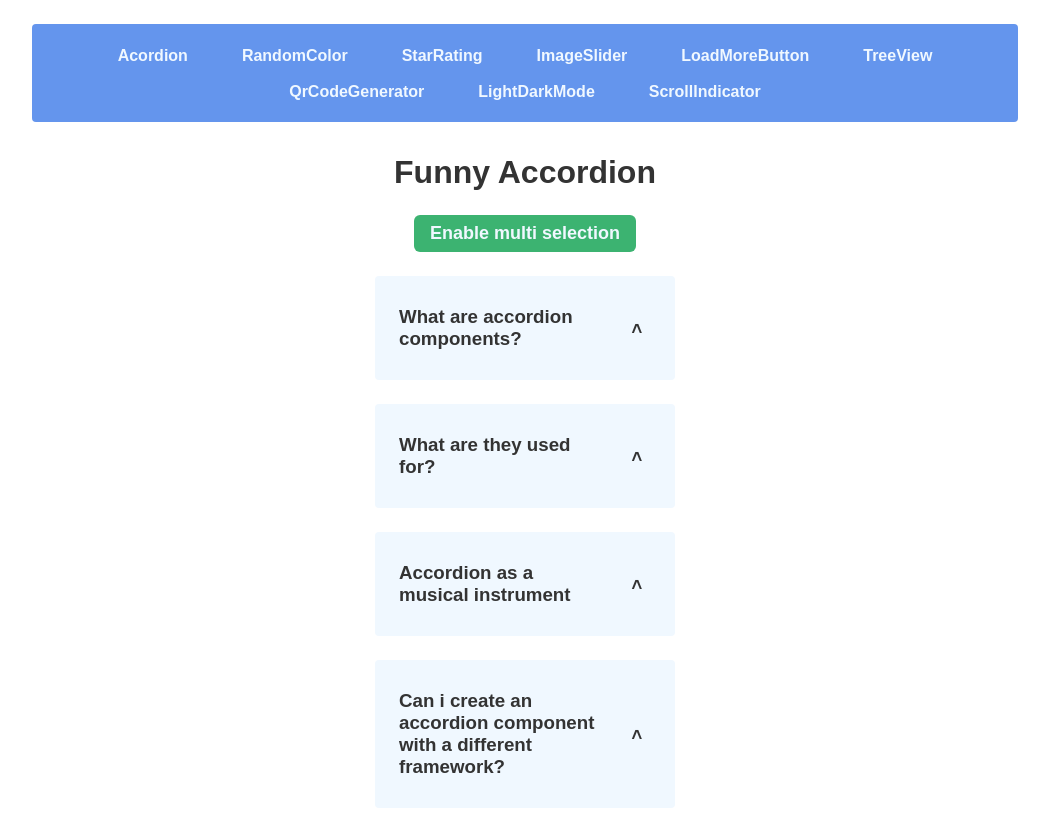
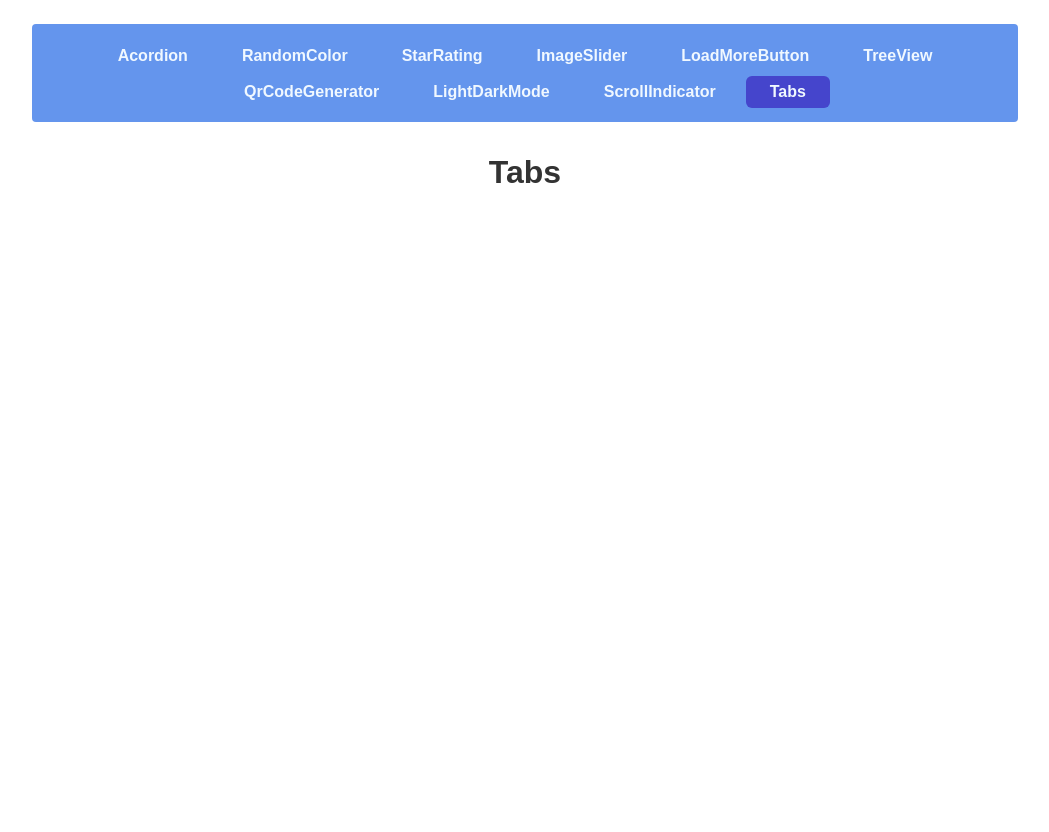
Before and after one commit to fabroche/25_react_projects, a React (Vite) app: page /#/tabs in a window 1280 px wide. Shown: the whole page, without its empty margins (115-1164 px from the left). After the commit the page ends 800 px from the top, so only its background shows below. Built offline with nearby package versions, Linux system fonts and the light colour scheme.

Commit message:
feat: added Tabs Page

```diff
--- /dev/null
+++ b/src/pages/Tabs/Tabs.jsx
@@ -0,0 +1,9 @@
+import React from 'react';
+
+function Tabs() {
+    return (
+        <h1>Tabs</h1>
+    );
+}
+
+export {Tabs};
--- a/src/urls.jsx
+++ b/src/urls.jsx
@@ -10,6 +10,7 @@ import LightDarkMode from "./pages/LightDarkMode/LightDarkMode.jsx";
 import ScrollIdicator from "./pages/ScrollIndicator/ScrollIdicator.jsx";
 import {useContext} from "react";
 import {ScrollContext} from "./pages/ScrollIndicator/context/ScrollContext.jsx";
+import {Tabs} from "./pages/Tabs/Tabs.jsx";
 
 function useUrls() {
     const {scrollPercentage} = useContext(ScrollContext);
@@ -65,7 +66,12 @@ function useUrls() {
                 path: "/scroll-indicator",
                 element: <ScrollIdicator scrollPercentage={scrollPercentage}/>,
                 name: "ScrollIndicator",
-            }
+            },
+            {
+                path: "/tabs",
+                element: <Tabs/>,
+                name: "Tabs",
+            },
         ]
     ;
 
```
Also changed, not shown: src/pages/Tabs/Tabs.css (added).
